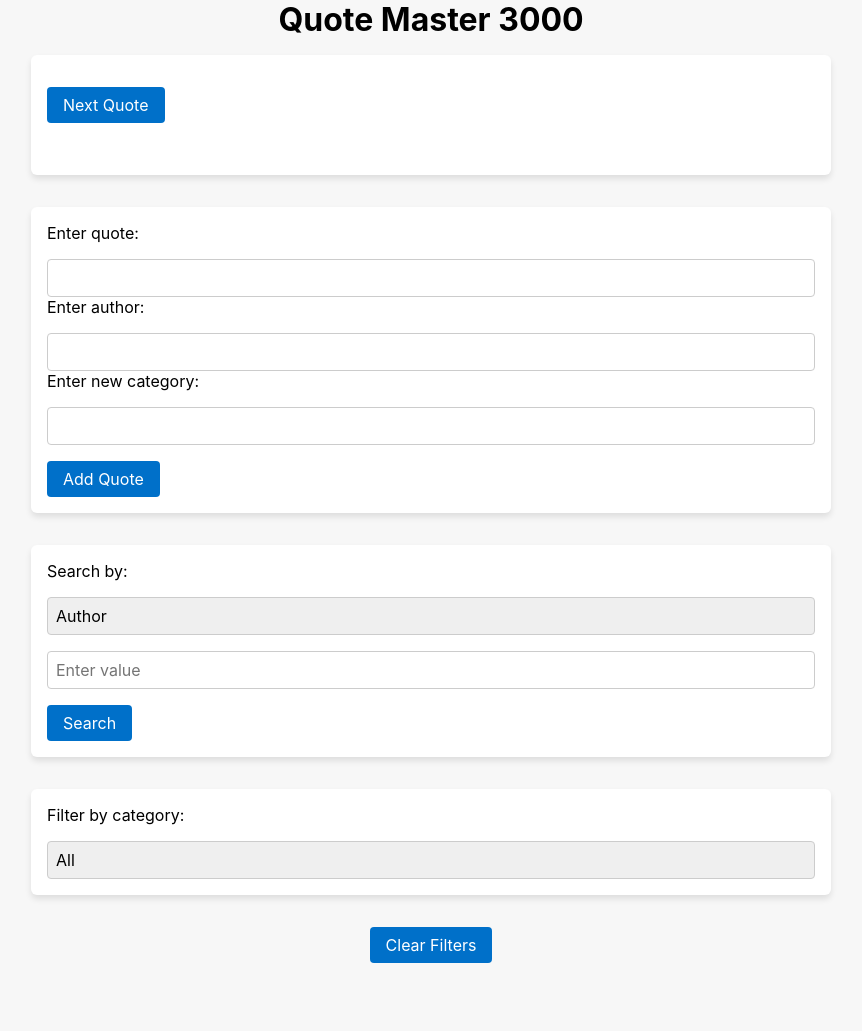
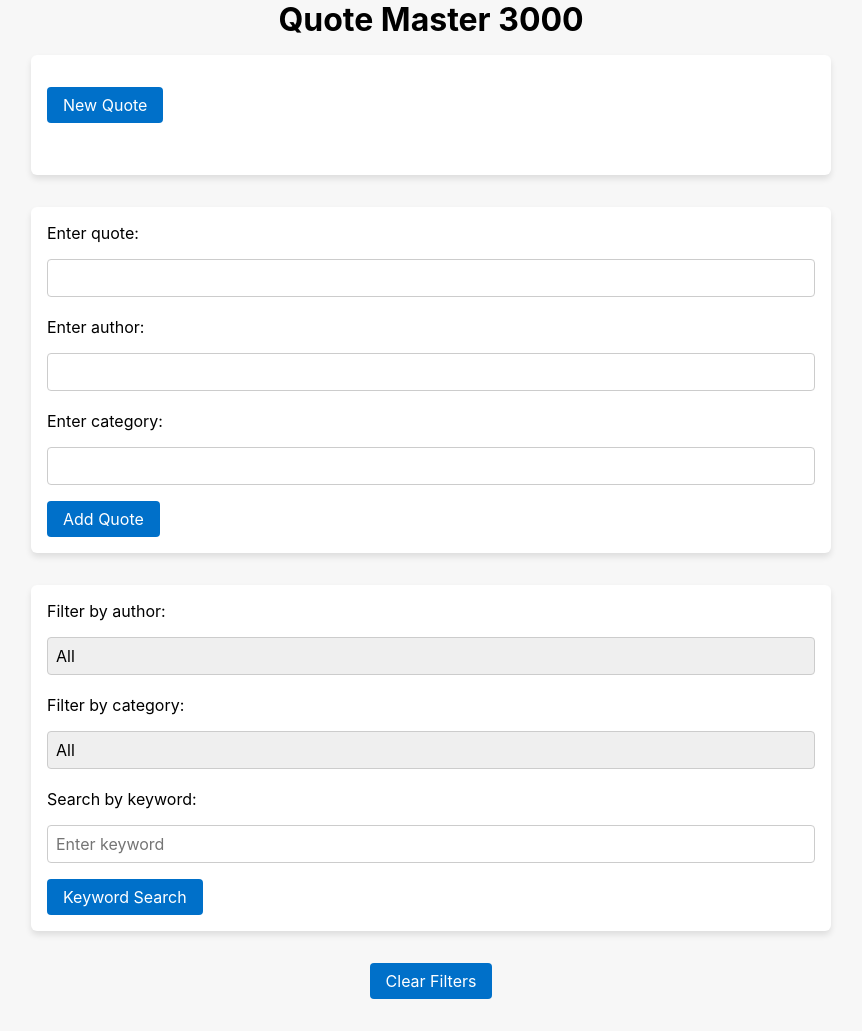
Before and after one commit to max-ivy/quote-master-3000, a Flask app: page / in a window 1280 px wide. Shown: the whole page, without its empty margins (209-1071 px from the left). Before the commit the page ends 963 px from the top, so only its background shows below. Run offline with Flask 3, Linux system fonts and the light colour scheme; data that the repository does not hold is empty; some libraries are stand-ins or nearby versions.

Commit message:
Improved functionality

```diff
--- a/app.py
+++ b/app.py
@@ -25,7 +25,7 @@ class Quote:
 def index():
     featured_quote = mongo.db.quotes.aggregate([{"$sample": {"size": 1}}]).next() if mongo.db.quotes.count_documents({}) > 0 else None
     quotes = list(mongo.db.quotes.find())
-    return render_template('index.html', featured_quote=featured_quote, quotes=quotes, categories=set([quote['category'] for quote in quotes]))
+    return render_template('index.html', featured_quote=featured_quote, quotes=quotes, categories=set([quote['category'] for quote in quotes]), unique_authors=set([quote['author'] for quote in quotes]))
 
 # Add quote
 @app.route('/add_quote', methods=['POST'])
@@ -61,22 +61,21 @@ def get_quotes():
         quotes_dict.append(quote)
     return jsonify(quotes_dict)
 
-
-# Filter
 @app.route("/filter", methods=["POST"])
-def filter_quotes():
+def filter():
     filter_type = request.form.get("filter_type")
     filter_value = request.form.get("filter_value")
+    author_filter = request.form.get("author_filter")
     quotes = list(mongo.db.quotes.find())  # Retrieve quotes from MongoDB
 
-    if filter_type == "author":
-        filtered_quotes = [quote for quote in quotes if filter_value.lower() in quote['author'].lower()]
-    elif filter_type == "keyword":
+    if filter_type == "author" and author_filter:
+        filtered_quotes = [quote for quote in quotes if author_filter.lower() == quote['author'].lower()]
+    elif filter_type == "keyword" and filter_value:
         filtered_quotes = [quote for quote in quotes if filter_value.lower() in quote['quote'].lower()]
     else:
-        filtered_quotes = [quote for quote in quotes if filter_value.lower() == quote['category'].lower()]
+        filtered_quotes = quotes
 
-    return render_template('index.html', featured_quote=None, quotes=filtered_quotes, categories=set([quote['category'] for quote in quotes]))
+    return render_template('index.html', featured_quote=None, quotes=filtered_quotes, categories=set([quote['category'] for quote in quotes]), unique_authors=set([quote['author'] for quote in quotes]))
 
 if __name__ == '__main__':
     app.run(debug=True, port=9002)
--- a/static/main.js
+++ b/static/main.js
@@ -78,12 +78,12 @@ function deleteQuote(quoteIndex) {
 
 
 function clearFilters() {
+  const authorFilter = document.querySelector(".search-filter-form select[name=author_filter]");
   const filterValue = document.querySelector(".search-filter-form input[name=filter_value]");
-  const filterType = document.querySelector(".search-filter-form select[name=filter_type]");
-  const filterCategory = document.querySelector(".filter-form select");
+  const filterCategory = document.querySelector(".search-filter-form select[name=filter_category]");
 
+  authorFilter.value = "";
   filterValue.value = "";
-  filterType.value = "author";
   filterCategory.value = "all";
   filterQuotes();
 }
@@ -91,19 +91,15 @@ function clearFilters() {
 
 
 
+
+
 function filterQuotes() {
   const search = document.querySelector(".search-filter-form input[name=filter_value]").value.toLowerCase();
-  const filterType = document.querySelector(".search-filter-form select[name=filter_type]").value;
   const filterCategory = document.getElementById("filter_category").value;
+  const authorFilter = document.querySelector("#author_filter").value.toLowerCase();
 
   const filteredQuotes = quotes.filter((quote) => {
-    if (filterType === "author") {
-      return quote.author.toLowerCase().includes(search);
-    } else if (filterType === "keyword") {
-      return quote.quote.toLowerCase().includes(search);
-    } else {
-      return true;
-    }
+    return quote.author.toLowerCase().includes(authorFilter) && quote.quote.toLowerCase().includes(search);
   }).filter((quote) => {
     if (filterCategory === "all") {
       return true;
@@ -115,6 +111,7 @@ function filterQuotes() {
   displayQuotes(filteredQuotes);
 }
 
+
 window.onload = function () {
   fetchQuotes();
   document.getElementById("next-quote").addEventListener("click", nextQuote);
@@ -124,4 +121,5 @@ window.onload = function () {
   });
   document.getElementById("clear-filters").addEventListener("click", clearFilters);
   document.getElementById("filter_category").addEventListener("change", filterQuotes);
+  document.getElementById("author_filter").addEventListener("change", filterQuotes);
 };
--- a/templates/index.html
+++ b/templates/index.html
@@ -15,41 +15,44 @@
         <h3 id="featured-author">- {{ featured_quote.author }}</h3>
         <h4 id="featured-category">Category: {{ featured_quote.category }}</h4>
     {% endif %}
-    <button onclick="nextQuote()" id="next-quote" class="next-quote-btn">Next Quote</button>
+    <button onclick="nextQuote()" id="next-quote" class="next-quote-btn">New Quote</button>
 </div>
 
 
     <!-- Enter quote form -->
-    <form class="enter-quote-form" action="{{ url_for('add_quote') }}" method="post">
+    <form class="enter-quote-form" action="{{ url_for('add_quote') }}" method="post" autocomplete="off">
         <label for="quote">Enter quote:</label>
         <input type="text" name="quote" required>
-        <label for="author">Enter author:</label>
+        <label for="author"><br><br>Enter author:</label>
         <input type="text" name="author" required>
-        <label for="category">Enter new category:</label>
+        <label for="category"><br><br>Enter category:</label>
         <input type="text" name="category" required>
         <button type="submit">Add Quote</button>
     </form>
 
 <!-- Search/Filter -->
-    <form class="search-filter-form" id="search-filter-form" action="{{ url_for('filter_quotes') }}" method="post">
-        <label for="filter_type">Search by:</label>
-        <select id="filter_type" name="filter_type">
-            <option value="author">Author</option>
-            <option value="keyword">Keyword</option>
+<form class="search-filter-form" id="search-filter-form" action="{{ url_for('filter') }}" method="post" autocomplete="off">
+    <label for="author_filter" class="author-filter-label">Filter by author:</label>
+    <select id="author_filter" name="author_filter" class="author-filter-select">
+        <option value="">All</option>
+        {% for author in unique_authors %}
+            <option value="{{ author }}">{{ author }}</option>
+        {% endfor %}
     </select>
-        <input type="text" id="filter_value" name="filter_value" placeholder="Enter value" required>
-        <button type="submit">Search</button>
-    </form>
-    <!-- Filter by category -->
-    <form class="filter-form">
-        <label for="filter_category">Filter by category:</label>
-        <select id="filter_category" onchange="filterQuotesByCategory(this.value)">
+    <label for="filter_category"><br><br>Filter by category:</label>
+    <select id="filter_category" name="filter_category" autocomplete="off">
         <option value="all">All</option>
         {% for category in categories %}
             <option value="{{ category }}">{{ category }}</option>
         {% endfor %}
     </select>
+    <br><br>
+    <label for="filter_value" class="keyword-filter-label">Search by keyword:</label>
+    <input type="text" id="filter_value" name="filter_value" placeholder="Enter keyword" class="keyword-filter-input" required>
+
+    <button type="submit">Keyword Search</button>
 </form>
+
     <button id="clear-filters" onclick="clearFilters()">Clear Filters</button>
 
 
```
Also changed, not shown: 10 other files. Lines whose indentation alone changed are shown as unchanged.
